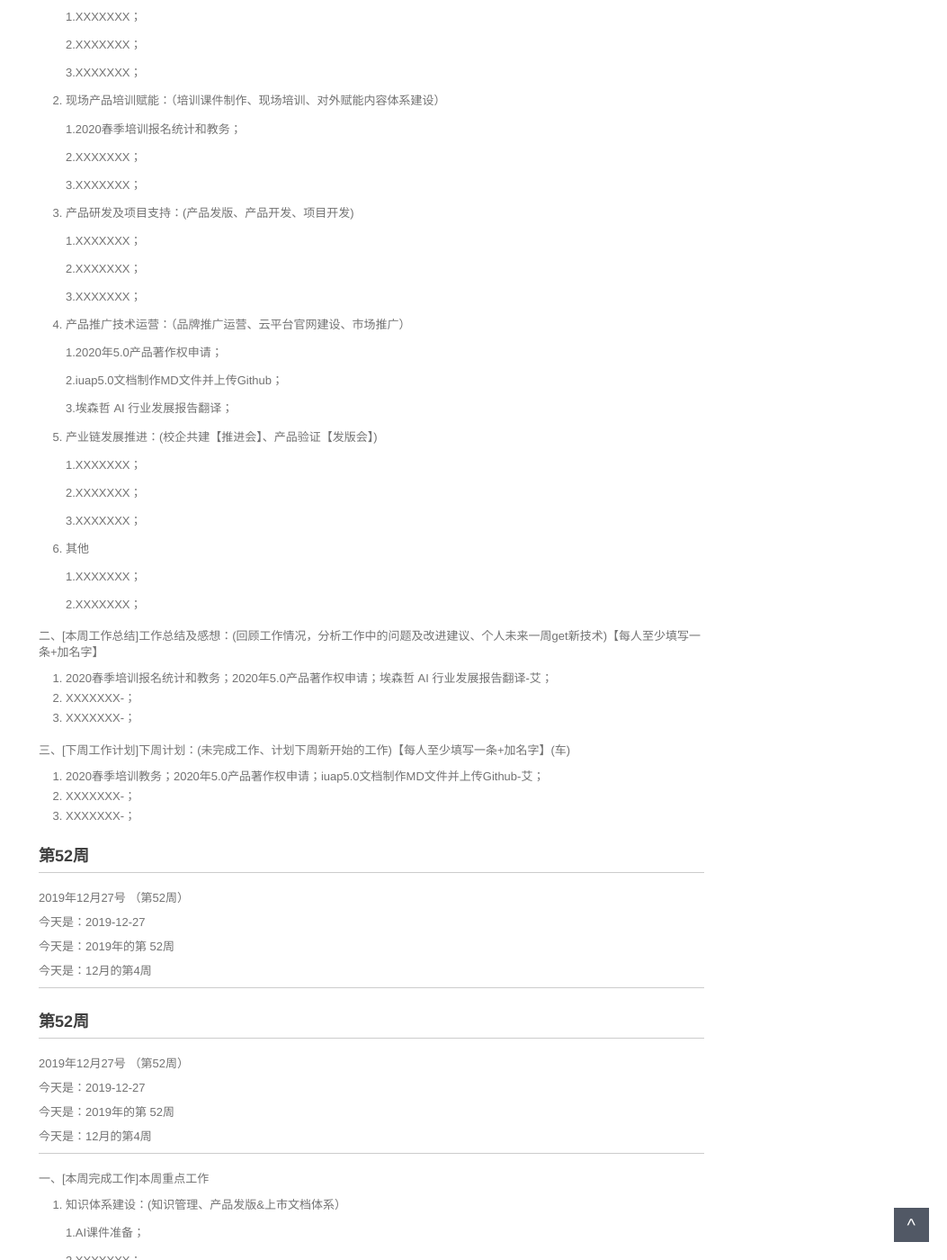
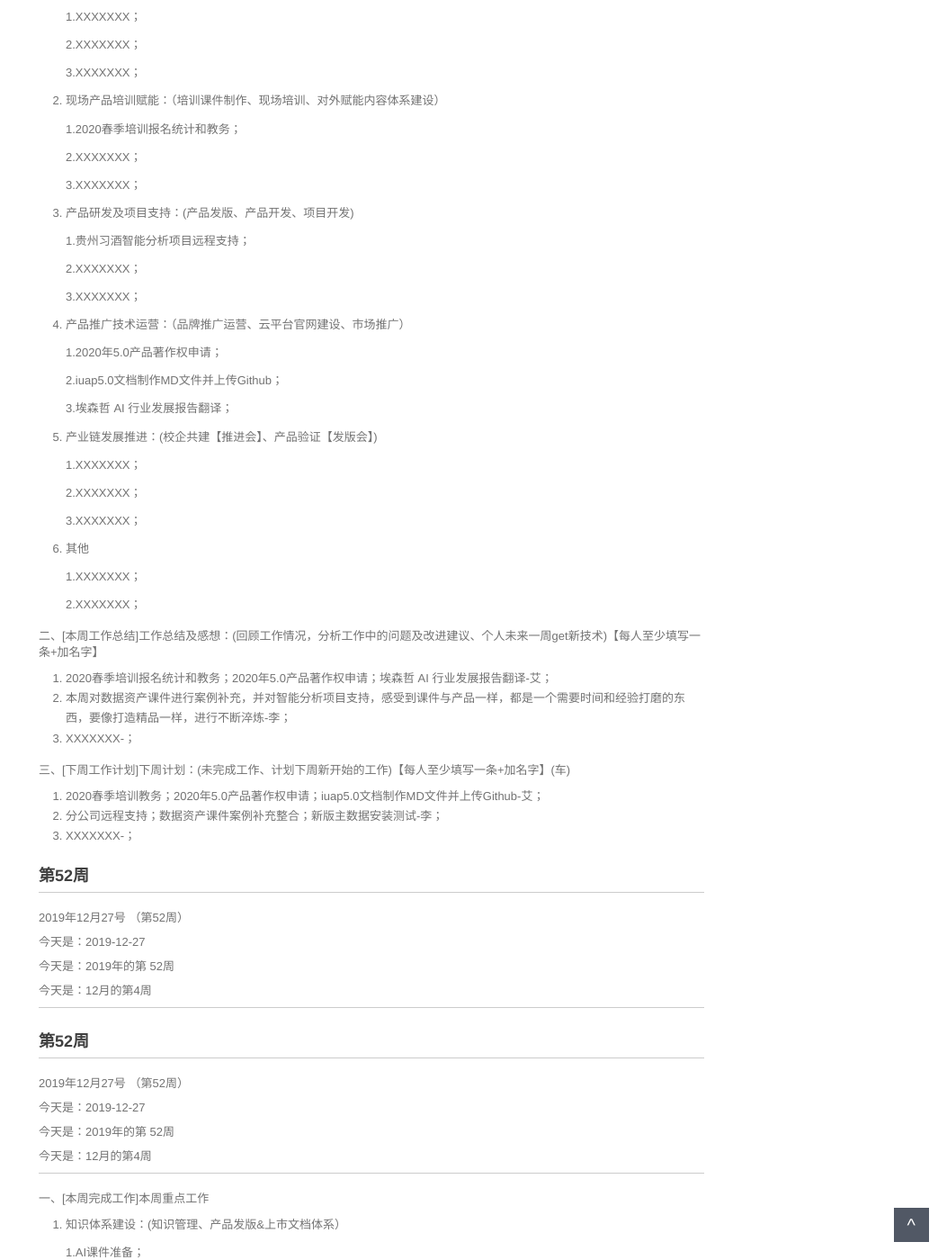
Before and after one commit to walllFlower/blog, a Jekyll site: the page built from _posts/2018-07-17-day_report_cxz.md, in a window 1280 px wide and 1400 px high, scrolled down 559 px. Shown: the whole window at 90% size, without its empty margins (227-1280 px from the left). Built offline with Jekyll 4.4.1, drawn with Linux system fonts in a browser that asks for light colours; comment, search, counter and statistics services are not loaded.

Commit message:
Update 2018-07-17-day_report_cxz.md

```diff
--- a/_posts/2018-07-17-day_report_cxz.md
+++ b/_posts/2018-07-17-day_report_cxz.md
@@ -42,7 +42,7 @@ categories: 技术运营工作周报
 
 3. 产品研发及项目支持：(产品发版、产品开发、项目开发)
 
-    1.XXXXXXX；
+    1.贵州习酒智能分析项目远程支持；
 
     2.XXXXXXX；
 
@@ -74,13 +74,13 @@ categories: 技术运营工作周报
 二、[本周工作总结]工作总结及感想：(回顾工作情况，分析工作中的问题及改进建议、个人未来一周get新技术)【每人至少填写一条+加名字】
 
 1. 2020春季培训报名统计和教务；2020年5.0产品著作权申请；埃森哲 AI 行业发展报告翻译-艾；
-2. XXXXXXX-；
+2. 本周对数据资产课件进行案例补充，并对智能分析项目支持，感受到课件与产品一样，都是一个需要时间和经验打磨的东西，要像打造精品一样，进行不断淬炼-李；
 3. XXXXXXX-；
 
 三、[下周工作计划]下周计划：(未完成工作、计划下周新开始的工作)【每人至少填写一条+加名字】(车)
 
 1. 2020春季培训教务；2020年5.0产品著作权申请；iuap5.0文档制作MD文件并上传Github-艾；
-2. XXXXXXX-；
+2. 分公司远程支持；数据资产课件案例补充整合；新版主数据安装测试-李；
 3. XXXXXXX-；
 
 
```
